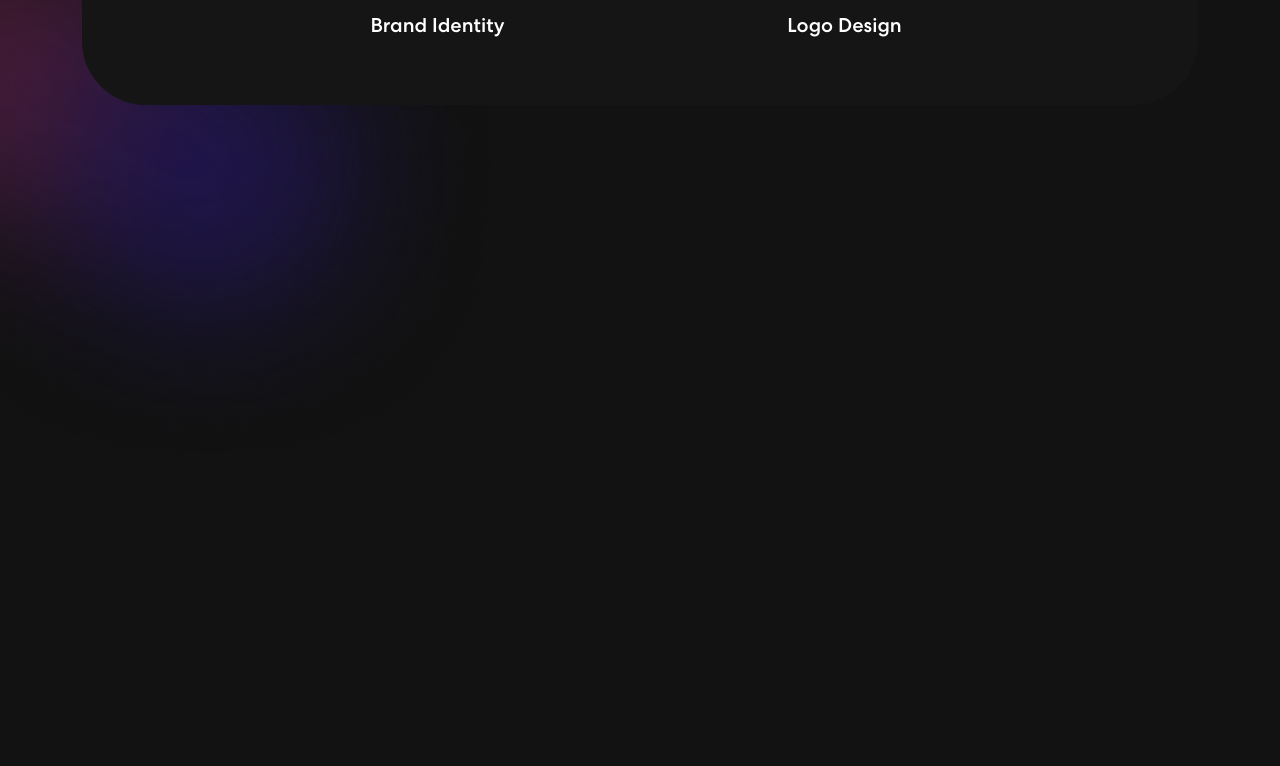
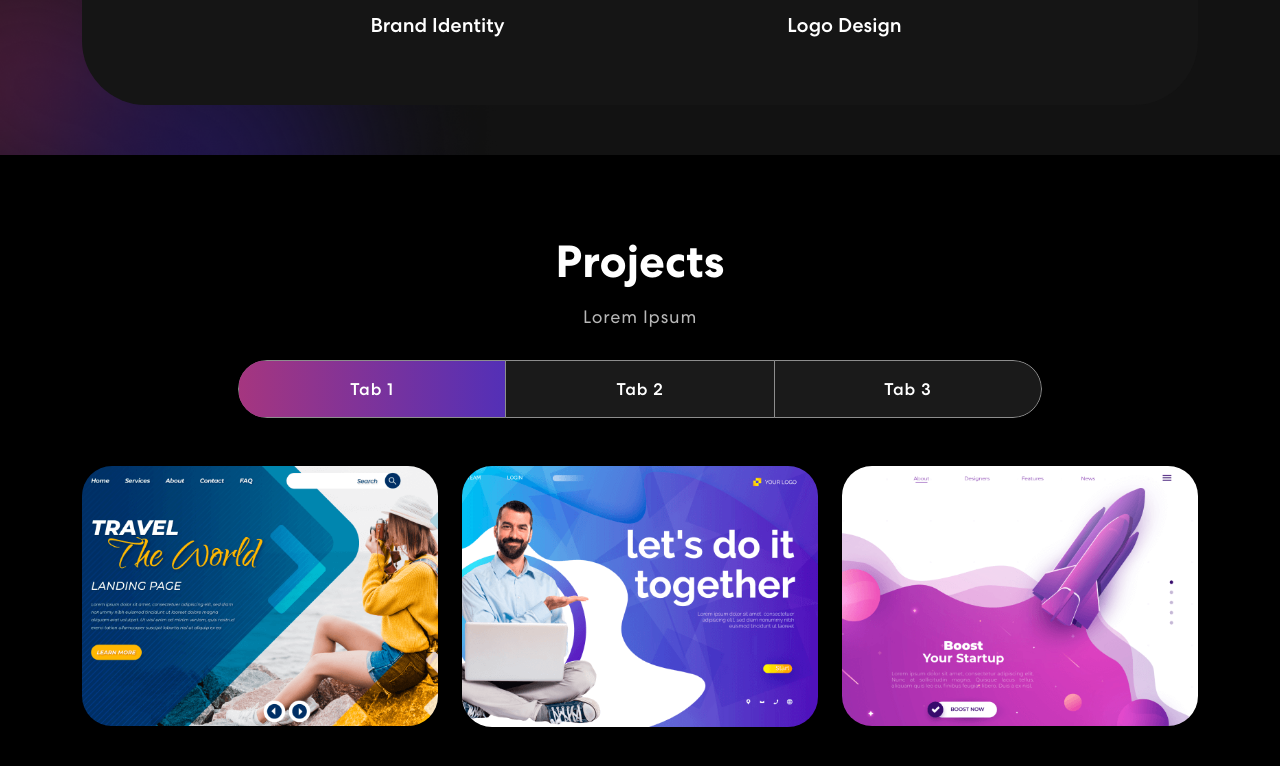
Before and after one commit to Eh-Duardo/portfolio-edu, a React (Create React App) app: page / in a window 1280 px wide. Shown: the part 1186-1952 px from the top of the page. Before the commit the page ends 1661 px from the top, so only its background shows below. Built offline with nearby package versions, Linux system fonts and the light colour scheme.

Commit message:
Criação da tab Projetos

```diff
--- a/src/App.js
+++ b/src/App.js
@@ -4,8 +4,8 @@ import 'bootstrap/dist/css/bootstrap.min.css';
 import { NavBar } from './components/NavBar';
 import { Banner } from "./components/Banner";
 import { Skills } from "./components//Skills";
-/*import { Projects } from "./components/Projects";
-import { Contact } from "./components/Contact";
+import { Projects } from "./components/Projects";
+/*import { Contact } from "./components/Contact";
 import { Footer } from "./components/Footer"; */
 
 function App() {
@@ -14,6 +14,7 @@ function App() {
       <NavBar />
       <Banner />
       <Skills />
+      <Projects />
     </div>
   );
 }
--- /dev/null
+++ b/src/components/ProjectCard.js
@@ -0,0 +1,16 @@
+
+import { Col } from "react-bootstrap";
+
+export const ProjectCard = ({ title, description, imgUrl }) => {
+    return (
+      <Col size={12} sm={6} md={4}>
+        <div className="proj-imgbx">
+          <img src={imgUrl} />
+          <div className="proj-txtx">
+            <h4>{title}</h4>
+            <span>{description}</span>
+          </div>
+        </div>
+      </Col>
+    )
+  }
--- /dev/null
+++ b/src/components/Projects.js
@@ -0,0 +1,73 @@
+import { Container, Row, Col, Tab, Nav } from "react-bootstrap";
+import { ProjectCard } from "./ProjectCard";
+import projImg1 from "../assets/img/project-img1.png";
+import projImg2 from "../assets/img/project-img2.png";
+import projImg3 from "../assets/img/project-img3.png";
+import colorSharp2 from "../assets/img/color-sharp2.png";
+
+export const Projects = () => {
+    const projects = [
+        {
+            title: "Business Startup",
+            description: "Design & Development",
+            imgUrl: projImg1,
+        },
+        {
+            title: "Business Startup",
+            description: "Design & Development",
+            imgUrl: projImg2,
+        },
+        {
+            title: "Business Startup",
+            description: "Design & Development",
+            imgUrl: projImg3,
+        },
+    ];
+    return (
+        <section className="project" id="project">
+            <Container>
+                <Row>
+                    <Col>
+                        <h2>Projects</h2>
+                        <p>Lorem Ipsum</p>
+                        <Tab.Container id="projects-tabs" defaultActiveKey="first">
+                  <Nav variant="pills" className="nav-pills mb-5 justify-content-center align-items-center" id="pills-tab">
+                    <Nav.Item>
+                      <Nav.Link eventKey="first">Tab 1</Nav.Link>
+                    </Nav.Item>
+                    <Nav.Item>
+                      <Nav.Link eventKey="second">Tab 2</Nav.Link>
+                    </Nav.Item>
+                    <Nav.Item>
+                      <Nav.Link eventKey="third">Tab 3</Nav.Link>
+                    </Nav.Item>
+                  </Nav>
+                    <Tab.Pane eventKey="first">
+                      <Row>
+                        {
+                          projects.map((project, index) => {
+                            return (
+                              <ProjectCard
+                                key={index}
+                                {...project}
+                                />
+                            )
+                          })
+                        }
+                      </Row>
+                    </Tab.Pane>
+                    <Tab.Pane eventKey="section">
+                      <p>Lorem ipsum dolor sit amet consectetur adipisicing elit. Cumque quam, quod neque provident velit, rem explicabo excepturi id illo molestiae blanditiis, eligendi dicta officiis asperiores delectus quasi inventore debitis quo.</p>
+                    </Tab.Pane>
+                    <Tab.Pane eventKey="third">
+                      <p>Lorem ipsum dolor sit amet consectetur adipisicing elit. Cumque quam, quod neque provident velit, rem explicabo excepturi id illo molestiae blanditiis, eligendi dicta officiis asperiores delectus quasi inventore debitis quo.</p>
+                    </Tab.Pane>
+                </Tab.Container>
+                    </Col>
+                </Row>
+            </Container>
+            <img className="background-image-right" src={colorSharp2}></img>
+        </section>
+
+    )
+}
```
